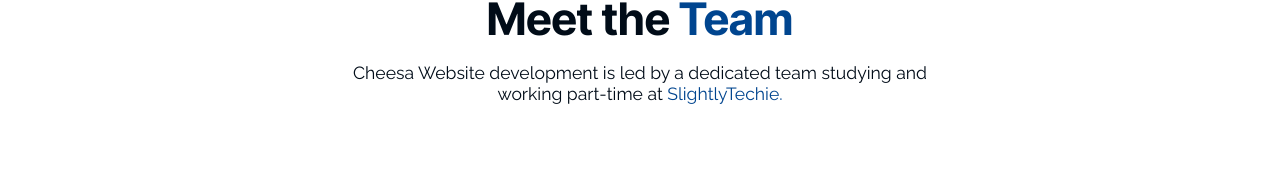
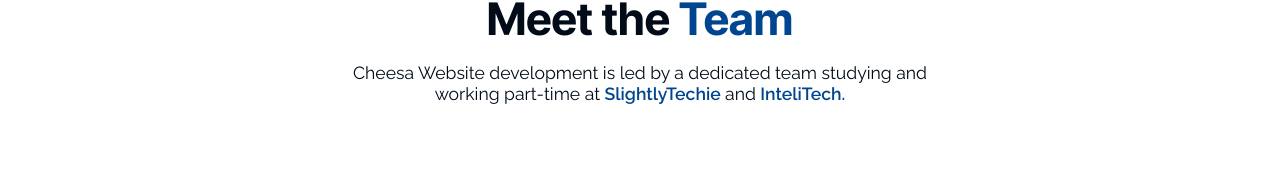
Before and after one commit to Rinneagan/Cheesa-Website, a React (Vite) app: page /team in a window 1280 px wide. Shown: the part 135-308 px from the top of the page. Built offline with nearby package versions, Linux system fonts and the light colour scheme.

Commit message:
(Fix) Text Content

```diff
--- a/src/Pages/Team/Team.tsx
+++ b/src/Pages/Team/Team.tsx
@@ -11,7 +11,8 @@
       </Heading>
       <Desc>
         Cheesa Website development is led by a dedicated team studying and
-        working part-time at <Mark>SlightlyTechie.</Mark>
+        working part-time at <Mark className="company">SlightlyTechie</Mark> and
+        <Mark className="company"> InteliTech. </Mark>
       </Desc>
       <Squad />
       <Footer />
@@ -43,6 +44,9 @@
   @media (max-width: ${BREAKPOINTS.MOBILE}) {
     padding: 0;
   }
+  .company {
+    font-weight: bold;
+  }
 `;
 
 export default Team;
```
